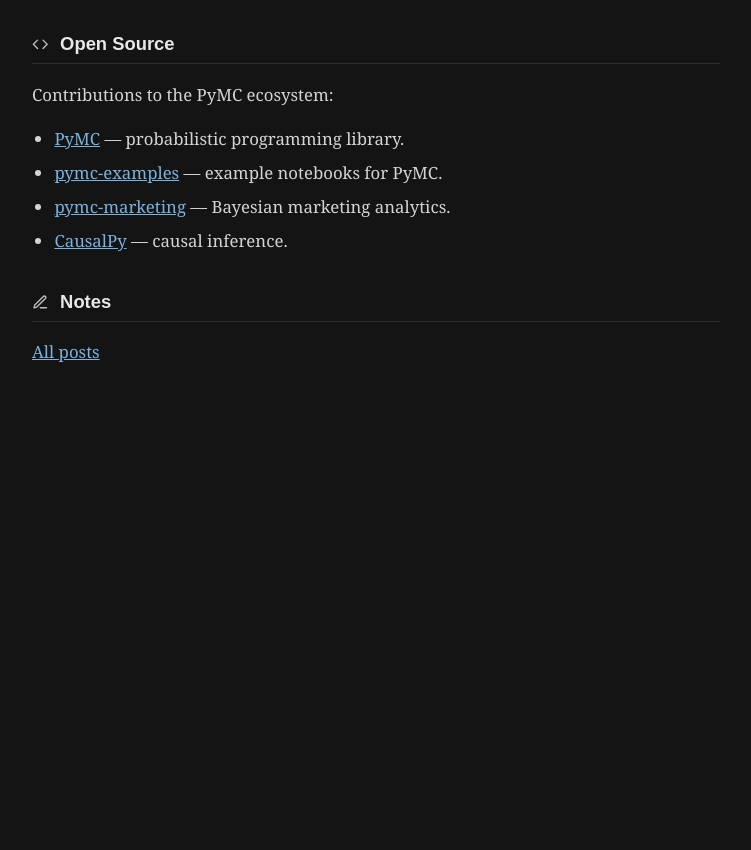
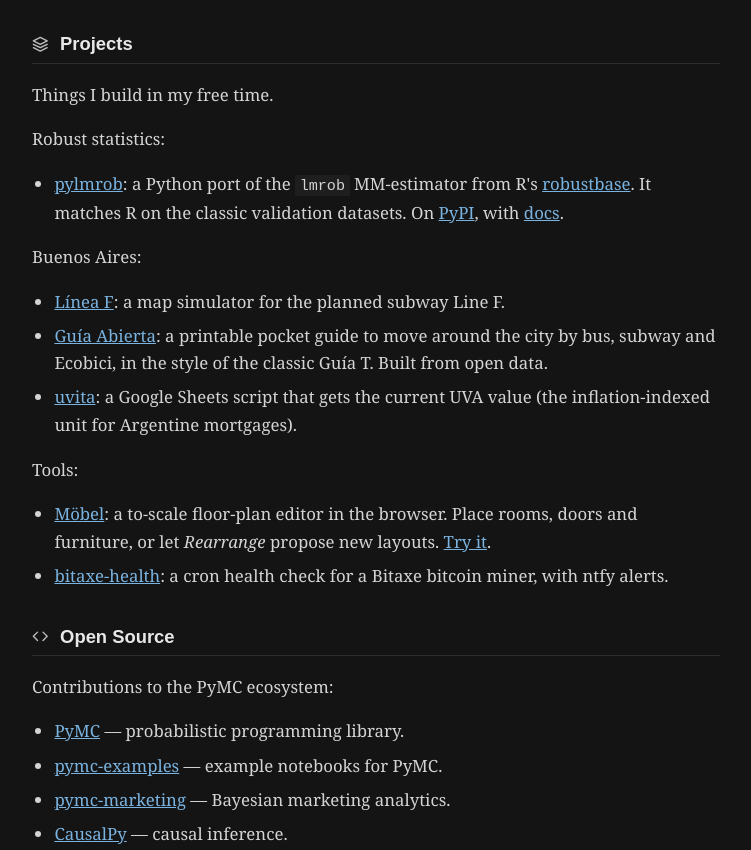
Before and after one commit to anevolbap/anevolbap.github.io, a plain HTML site: page index.html in a window 1280 px wide. Shown: the part 782-1632 px from the top of the page, without its empty margins (264-1015 px from the left). Before the commit the page ends 1180 px from the top, so only its background shows below. Drawn offline with Linux system fonts and the light colour scheme.

Commit message:
feat: add projects section to home page

```diff
--- a/index.html
+++ b/index.html
@@ -3,7 +3,7 @@
 "http://www.w3.org/TR/xhtml1/DTD/xhtml1-strict.dtd">
 <html xmlns="http://www.w3.org/1999/xhtml" lang="en" xml:lang="en">
 <head>
-<!-- 2026-05-09 Sat 09:16 -->
+<!-- 2026-09-16 Wed 09:48 -->
 <meta http-equiv="Content-Type" content="text/html;charset=utf-8" />
 <meta name="viewport" content="width=device-width, initial-scale=1" />
 <title>Pablo Vena</title>
@@ -23,9 +23,9 @@
 <p>
 Buenos Aires, Argentina · <svg class="icon" viewBox="0 0 24 24" aria-hidden="true"><rect x="3" y="5" width="18" height="14" rx="2"/><path d="m3 7 9 6 9-6"/></svg><a href="mailto:vena.pablo@gmail.com">vena.pablo@gmail.com</a> · <svg class="icon" viewBox="0 0 24 24" aria-hidden="true"><path d="M9 19c-5 1.5-5-2.5-7-3m14 6v-3.87a3.37 3.37 0 0 0-.94-2.61c3.14-.35 6.44-1.54 6.44-7A5.44 5.44 0 0 0 20 4.77 5.07 5.07 0 0 0 19.91 1S18.73.65 16 2.48a13.38 13.38 0 0 0-7 0C6.27.65 5.09 1 5.09 1A5.07 5.07 0 0 0 5 4.77a5.44 5.44 0 0 0-1.5 3.78c0 5.42 3.3 6.61 6.44 7A3.37 3.37 0 0 0 9 18.13V22"/></svg><a href="https://github.com/anevolbap">GitHub</a>
 </p>
-<div id="outline-container-org2315636" class="outline-2">
-<h2 id="org2315636"><svg class="icon" viewBox="0 0 24 24" aria-hidden="true"><path d="M2 3h6a4 4 0 0 1 4 4v14a3 3 0 0 0-3-3H2z"/><path d="M22 3h-6a4 4 0 0 0-4 4v14a3 3 0 0 1 3-3h7z"/></svg> Research</h2>
-<div class="outline-text-2" id="text-org2315636">
+<div id="outline-container-org51d39aa" class="outline-2">
+<h2 id="org51d39aa"><svg class="icon" viewBox="0 0 24 24" aria-hidden="true"><path d="M2 3h6a4 4 0 0 1 4 4v14a3 3 0 0 0-3-3H2z"/><path d="M22 3h-6a4 4 0 0 0-4 4v14a3 3 0 0 1 3-3h7z"/></svg> Research</h2>
+<div class="outline-text-2" id="text-org51d39aa">
 <p>
 Three peer-reviewed papers on robust estimation in semiparametric models.
 </p>
@@ -49,18 +49,53 @@
 </p>
 </div>
 </div>
-<div id="outline-container-org42e0d13" class="outline-2">
-<h2 id="org42e0d13"><svg class="icon" viewBox="0 0 24 24" aria-hidden="true"><path d="M22 10 12 5 2 10l10 5 10-5z"/><path d="M6 12v5c3 3 9 3 12 0v-5"/></svg> Teaching</h2>
-<div class="outline-text-2" id="text-org42e0d13">
+<div id="outline-container-org3a9e752" class="outline-2">
+<h2 id="org3a9e752"><svg class="icon" viewBox="0 0 24 24" aria-hidden="true"><path d="M22 10 12 5 2 10l10 5 10-5z"/><path d="M6 12v5c3 3 9 3 12 0v-5"/></svg> Teaching</h2>
+<div class="outline-text-2" id="text-org3a9e752">
 <ul class="org-ul">
 <li><a href="https://github.com/anevolbap/corrector/">corrector</a> — a small tool to autograde coding exercises by running student submissions against a test suite and reporting results.</li>
 <li><a href="https://github.com/anevolbap/cosas-shiny/">cosas-shiny</a> — a collection of material built for different statistics courses.</li>
 </ul>
 </div>
 </div>
-<div id="outline-container-org5f9ad91" class="outline-2">
-<h2 id="org5f9ad91"><svg class="icon" viewBox="0 0 24 24" aria-hidden="true"><polyline points="16 18 22 12 16 6"/><polyline points="8 6 2 12 8 18"/></svg> Open Source</h2>
-<div class="outline-text-2" id="text-org5f9ad91">
+<div id="outline-container-org4a9fb4c" class="outline-2">
+<h2 id="org4a9fb4c"><svg class="icon" viewBox="0 0 24 24" aria-hidden="true"><path d="M12 2 2 7l10 5 10-5z"/><path d="m2 17 10 5 10-5"/><path d="m2 12 10 5 10-5"/></svg> Projects</h2>
+<div class="outline-text-2" id="text-org4a9fb4c">
+<p>
+Things I build in my free time.
+</p>
+
+<p>
+Robust statistics:
+</p>
+
+<ul class="org-ul">
+<li><a href="https://github.com/anevolbap/pyrobustlm">pylmrob</a>: a Python port of the <code>lmrob</code> MM-estimator from R's <a href="https://cran.r-project.org/package=robustbase">robustbase</a>. It matches R on the classic validation datasets. On <a href="https://pypi.org/project/pylmrob/">PyPI</a>, with <a href="https://pyrobustlm.readthedocs.io">docs</a>.</li>
+</ul>
+
+<p>
+Buenos Aires:
+</p>
+
+<ul class="org-ul">
+<li><a href="https://linea-f.anevolbap.workers.dev">Línea F</a>: a map simulator for the planned subway Line F.</li>
+<li><a href="https://github.com/anevolbap/guia-abierta">Guía Abierta</a>: a printable pocket guide to move around the city by bus, subway and Ecobici, in the style of the classic Guía T. Built from open data.</li>
+<li><a href="https://github.com/anevolbap/uvita">uvita</a>: a Google Sheets script that gets the current UVA value (the inflation-indexed unit for Argentine mortgages).</li>
+</ul>
+
+<p>
+Tools:
+</p>
+
+<ul class="org-ul">
+<li><a href="https://github.com/anevolbap/mobel">Möbel</a>: a to-scale floor-plan editor in the browser. Place rooms, doors and furniture, or let <i>Rearrange</i> propose new layouts. <a href="https://anevolbap.github.io/mobel/">Try it</a>.</li>
+<li><a href="https://github.com/anevolbap/bitaxe-health">bitaxe-health</a>: a cron health check for a Bitaxe bitcoin miner, with ntfy alerts.</li>
+</ul>
+</div>
+</div>
+<div id="outline-container-orgd4acb58" class="outline-2">
+<h2 id="orgd4acb58"><svg class="icon" viewBox="0 0 24 24" aria-hidden="true"><polyline points="16 18 22 12 16 6"/><polyline points="8 6 2 12 8 18"/></svg> Open Source</h2>
+<div class="outline-text-2" id="text-orgd4acb58">
 <p>
 Contributions to the PyMC ecosystem:
 </p>
@@ -73,9 +108,9 @@
 </ul>
 </div>
 </div>
-<div id="outline-container-org04fd5ea" class="outline-2">
-<h2 id="org04fd5ea"><svg class="icon" viewBox="0 0 24 24" aria-hidden="true"><path d="M12 20h9"/><path d="M16.5 3.5a2.121 2.121 0 0 1 3 3L7 19l-4 1 1-4z"/></svg> Notes</h2>
-<div class="outline-text-2" id="text-org04fd5ea">
+<div id="outline-container-org4340d9e" class="outline-2">
+<h2 id="org4340d9e"><svg class="icon" viewBox="0 0 24 24" aria-hidden="true"><path d="M12 20h9"/><path d="M16.5 3.5a2.121 2.121 0 0 1 3 3L7 19l-4 1 1-4z"/></svg> Notes</h2>
+<div class="outline-text-2" id="text-org4340d9e">
 <p>
 <a href="posts/index.html">All posts</a>
 </p>
```
Also changed, not shown: 1 other file.
